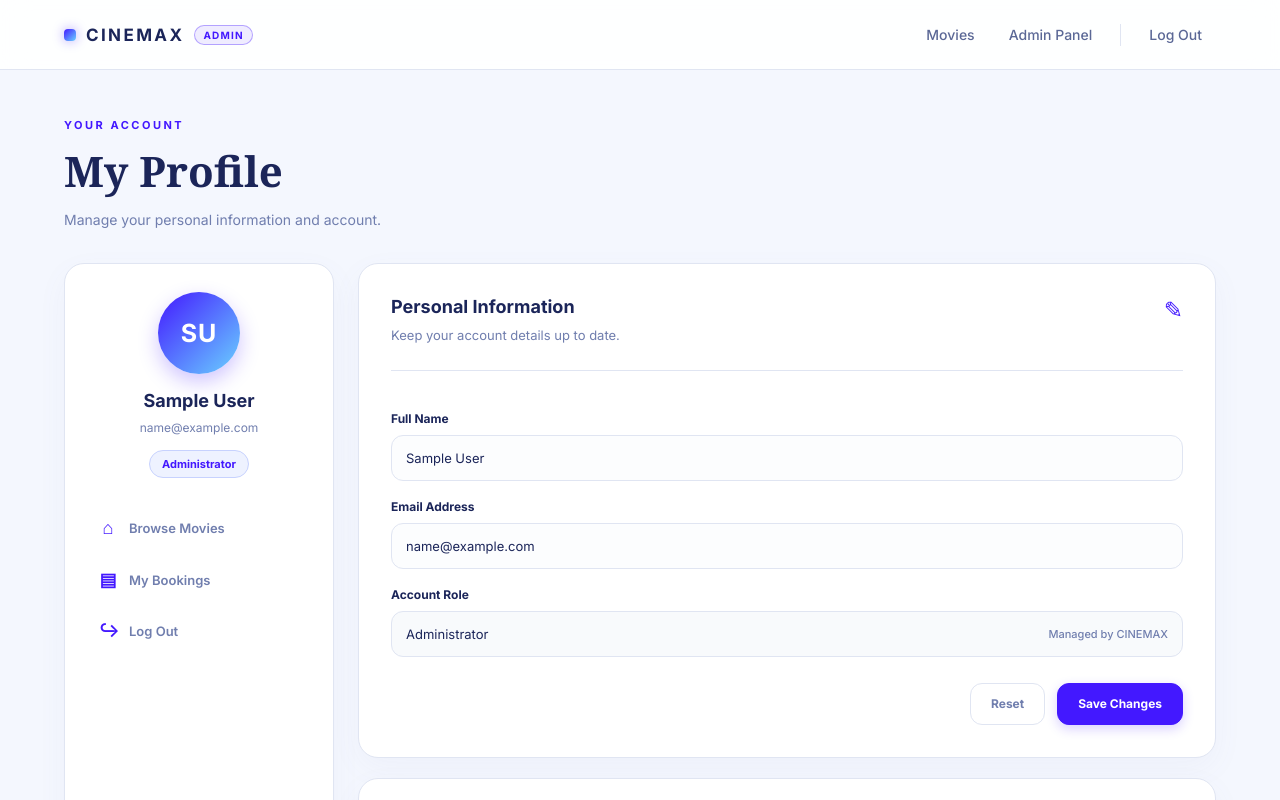
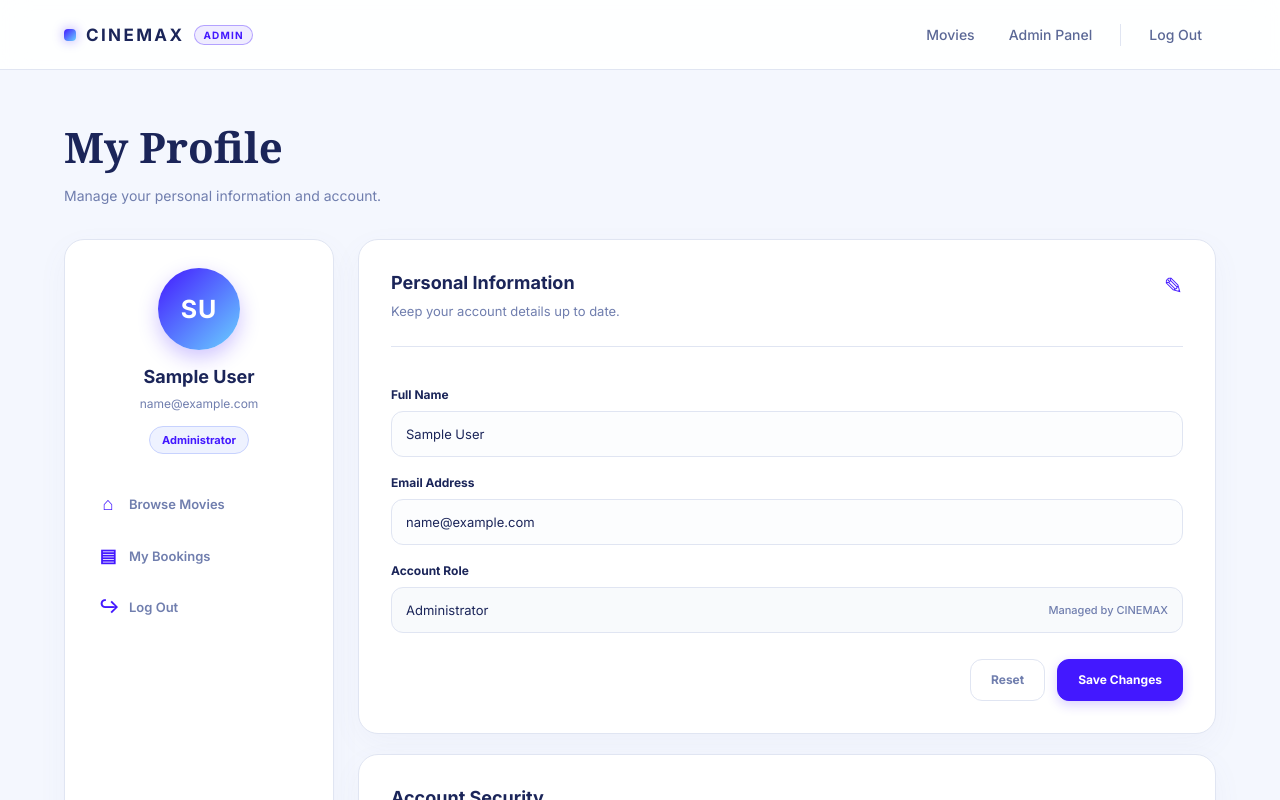
Before and after one commit to neohjiayi04/cinema-booking-system, a React (Vite) app in the folder frontend/: page /profile in a window 1280 px wide. Shown: the top 800 px of the page. Built offline with nearby package versions, Linux system fonts and the light colour scheme; no server answers; sample sign-in values are in the browser's storage.

Commit message:
Finalised client profile

```diff
--- a/frontend/src/pages/UserProfile.jsx
+++ b/frontend/src/pages/UserProfile.jsx
@@ -66,7 +66,6 @@ export default function UserProfile() {
     <section className="profile-page">
       <div className="profile-heading">
         <div>
-          <p className="profile-eyebrow">YOUR ACCOUNT</p>
           <h1>My Profile</h1>
           <p className="profile-subtitle">
             Manage your personal information and account.
--- a/frontend/src/styles/UserProfile.css
+++ b/frontend/src/styles/UserProfile.css
@@ -4,14 +4,6 @@
   align-items: flex-end;
   gap: 20px;
   margin-bottom: 32px;
-}
-
-.profile-eyebrow {
-  color: #4318ff;
-  font-size: 11px;
-  font-weight: 800;
-  letter-spacing: 2.5px;
-  margin: 0 0 10px;
 }
 
 .profile-heading h1 {
```
